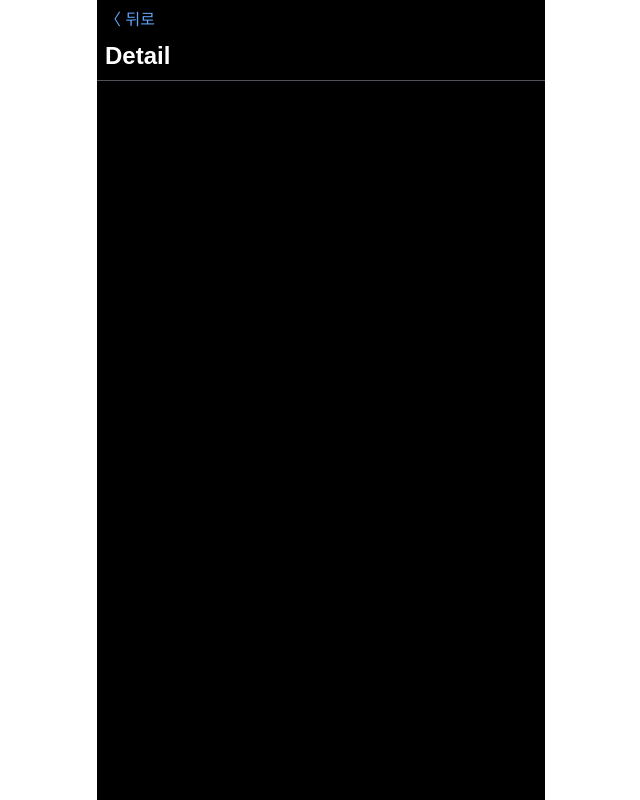
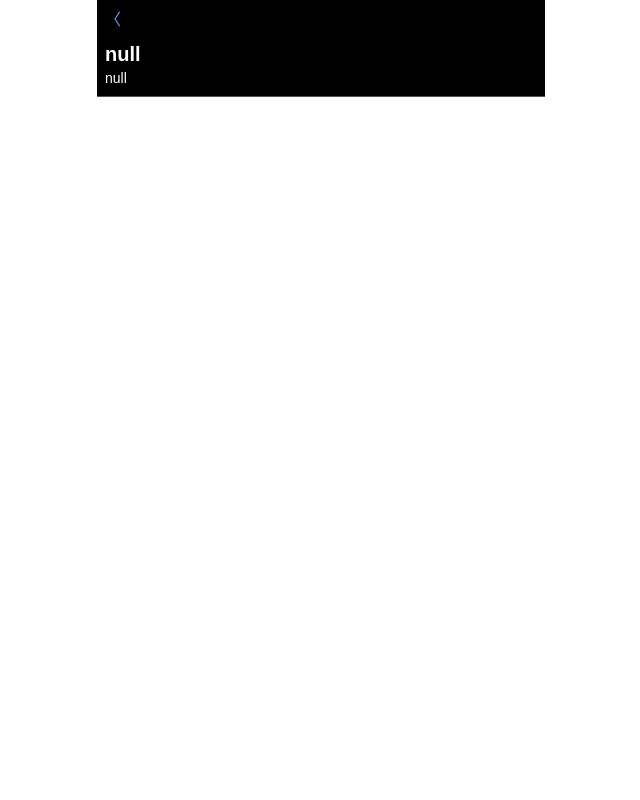
Before and after one commit to inpiniti/topic2, a Next.js app: page /topic/detail in a window 1280 px wide. Shown: the whole page, without its empty margins (319-959 px from the left). Built offline with nearby package versions, Linux system fonts and the light colour scheme.

Commit message:
Implement detail page with dynamic content loading and state management

```diff
--- a/app/topic/detail/page.tsx
+++ b/app/topic/detail/page.tsx
@@ -1,12 +1,49 @@
-import Link from "next/link";
-import { ReactNode } from "react";
+'use client';
+
+import Link from 'next/link';
+import { ReactNode } from 'react';
+
+import { useSearchParams } from 'next/navigation';
+import { useEffect, useState } from 'react';
+import { useTopicStore } from '@/store/useTopicStore';
 
 const Detail = () => {
+  const searchParams = useSearchParams();
+  const [item, setItem] = useState<{
+    title: string;
+    image: string;
+    contents: string;
+    date: string;
+    href: string;
+  }>({
+    title: '',
+    image: '',
+    contents: '',
+    date: '',
+    href: '',
+  });
+
+  useEffect(() => {
+    const titleParam = searchParams.get('title');
+    const imageParam = searchParams.get('image');
+    const contentsParam = searchParams.get('contents');
+    const dateParam = searchParams.get('date');
+    const hrefParam = searchParams.get('href');
+
+    setItem({
+      title: decodeURIComponent(String(titleParam)),
+      image: decodeURIComponent(String(imageParam)),
+      contents: decodeURIComponent(String(contentsParam)),
+      date: decodeURIComponent(String(dateParam)),
+      href: decodeURIComponent(String(hrefParam)),
+    });
+  }, [searchParams]);
+
   return (
     <Wrapper>
       <Back />
-      <Title>Detail</Title>
-      <Content />
+      <Title item={item} />
+      <Content href={item.href} />
     </Wrapper>
   );
 };
@@ -21,29 +58,54 @@ const Wrapper = ({ children }: { children: ReactNode }) => {
 };
 
 const Back = () => {
+  const { topic } = useTopicStore();
+
   return (
     <div className="shrink-0">
       <div className="text-blue-400 px-2 pt-2">
-        <Link href="/topic">〈 뒤로</Link>
+        <Link href="/topic">〈 {topic}</Link>
       </div>
     </div>
   );
 };
 
-const Title = ({ children }: { children: ReactNode }) => {
+const Title = ({
+  item,
+}: {
+  item: {
+    title: string;
+    image: string;
+    contents: string;
+    date: string;
+    href: string;
+  };
+}) => {
   return (
-    <div className="shrink-0 flex justify-between p-2 border-b border-zinc-600">
-      <div className="text-white font-bold text-2xl">{children}</div>
+    <div className="shrink-0 flex justify-between p-2 border-b border-zinc-600 gap-2">
+      {item.image !== 'null' && (
+        <img src={item.image} className="rounded-2xl" />
+      )}
+      <div className="flex flex-col">
+        <div className="flex justify-between">
+          <div className="text-white font-bold text-xl">{item.title}</div>
+          {item.date !== 'null' && (
+            <div className="text-white text-sm">{item.date}</div>
+          )}
+        </div>
+        <div className="text-white text-sm">{item.contents}</div>
+      </div>
     </div>
   );
 };
 
-const Content = () => {
+const Content = ({ href }: { href: string }) => {
   return (
-    <div
-      dangerouslySetInnerHTML={{
-        __html: ``,
-      }}
-    />
+    <div className="w-full h-full bg-white">
+      <iframe
+        src={href}
+        className="w-full h-full border-none"
+        title="Detail Content"
+      />
+    </div>
   );
 };
--- a/app/topic/page.tsx
+++ b/app/topic/page.tsx
@@ -228,8 +228,26 @@ const ImgList = () => {
     staleTime: 3600000,
   });
 
-  const handleClick = (href: string) => {
-    router.push(href);
+  const handleClick = ({
+    src,
+    title,
+    description,
+    href,
+  }: {
+    src: string;
+    title: string;
+    description: string;
+    href: string;
+  }) => {
+    //router.push(href);
+    router.push(
+      `/topic/detail?href=${encodeURIComponent(
+        href
+      )}&title=${encodeURIComponent(title)}
+      )}&contents=${encodeURIComponent(description)}&image=${encodeURIComponent(
+        src
+      )}`
+    );
   };
 
   if (isPending) return 'Loading...';
@@ -257,7 +275,7 @@ const ImgList = () => {
               />
               <div
                 className="w-full h-full bg-black absolute top-0 left-0 bg-opacity-30 cursor-pointer hover:bg-opacity-0"
-                onClick={() => handleClick(item.href)}
+                onClick={() => handleClick(item)}
               />
               <div className="w-24 line-clamp-1 absolute bottom-1 left-2 text-xs text-nowrap text-ellipsis">
                 {item.title}
@@ -285,8 +303,32 @@ const List = () => {
     staleTime: 3600000,
   });
 
-  const handleItemClick = (href: string) => {
-    router.push(href);
+  const handleItemClick = ({
+    title,
+    image,
+    contents,
+    date,
+    href,
+  }: {
+    title: string;
+    image: string;
+    contents: string;
+    date: string;
+    href: string;
+  }) => {
+    if (site === 'namu.wiki') {
+      router.push(href);
+    } else {
+      router.push(
+        `/topic/detail?href=${encodeURIComponent(
+          href
+        )}&title=${encodeURIComponent(title)}&image=${encodeURIComponent(
+          image
+        )}&contents=${encodeURIComponent(contents)}&date=${encodeURIComponent(
+          date
+        )}`
+      );
+    }
   };
 
   if (isPending) return 'Loading...';
@@ -311,7 +353,7 @@ const List = () => {
             <div
               key={index}
               className="relative bg-zinc-800 rounded-xl overflow-hidden group text-white"
-              onClick={() => handleItemClick(item.href)}
+              onClick={() => handleItemClick(item)}
             >
               <div>
                 <div className="absolute inset-0 bg-white opacity-0 group-hover:opacity-10 transition-opacity"></div>
@@ -343,6 +385,9 @@ const Video = () => {
 
   const handleItemClick = (href: string) => {
     router.push(href);
+
+    //setTopic(topic);
+    //router.push(`/topic/detail?href=${encodeURIComponent(href)}`);
   };
 
   if (isPending) return 'Loading...';
```
Also changed, not shown: store/useDetailStore.ts (added, +20 -0 lines).
